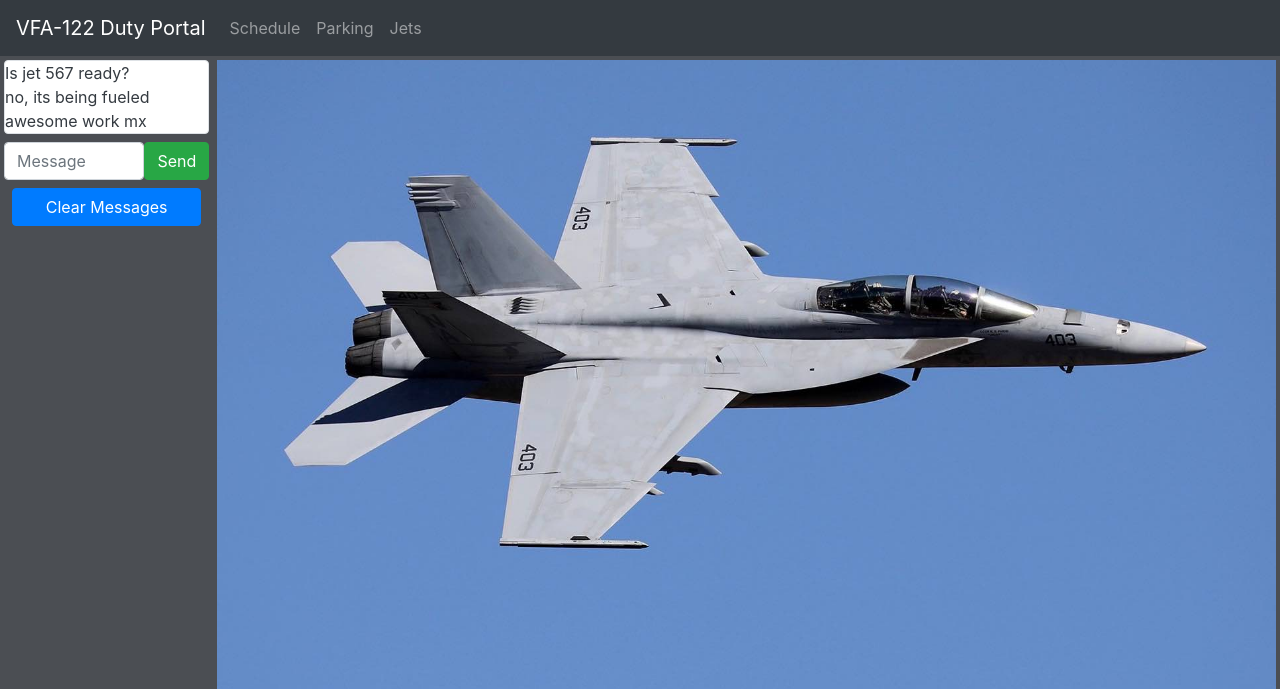
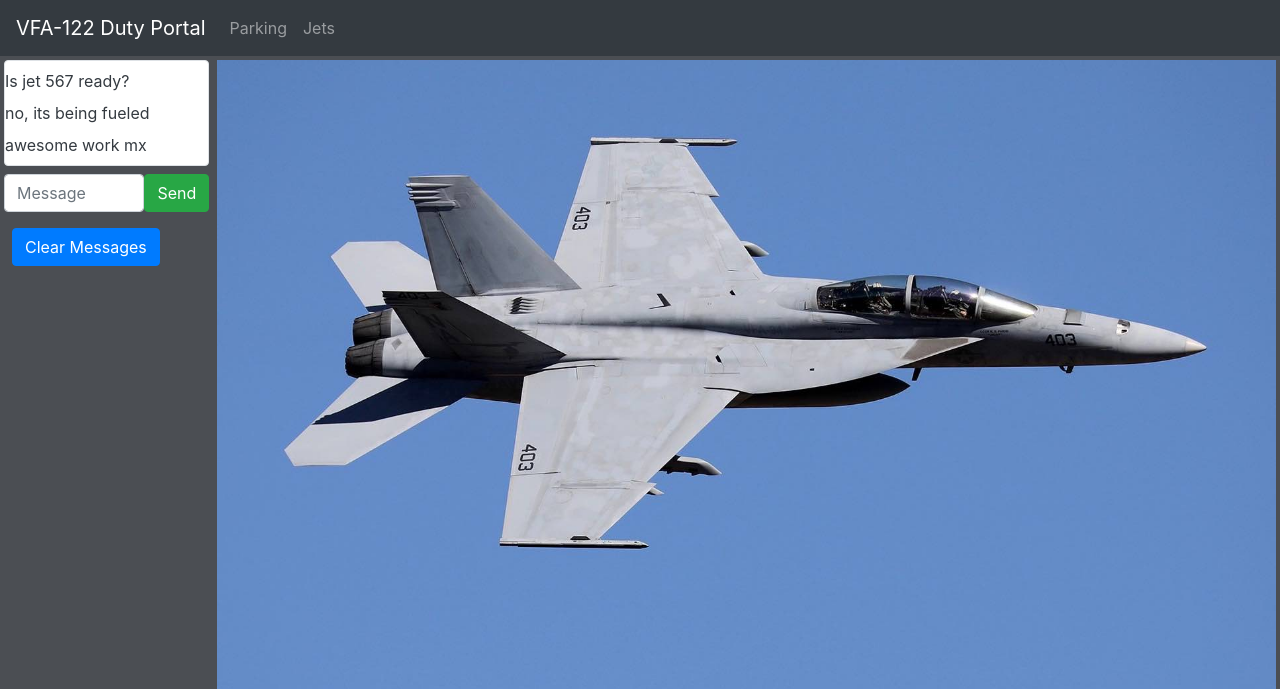
Before and after one commit to ender18g/122_Jets, a Flask app: page / in a window 1280 px wide. Shown: the top 689 px of the page. Run offline with Flask 2, Linux system fonts and the light colour scheme; some libraries are stand-ins or nearby versions.

Commit message:
added delete message button

```diff
--- a/app.py
+++ b/app.py
@@ -181,6 +181,14 @@ def add_message():
     global messages
     ## add on new messages to the message list
     messages.append(request.form.get("new_message"))
-    messages = messages[-25:]
+    messages = messages[-20:]
     cur_path = request.form.get("cur_path")
     return redirect(cur_path)
+
+@app.route("/message/delete",methods=['POST'])
+def delete_messages():
+    global messages
+    ## add on new messages to the message list
+    messages = []
+    cur_path = request.form.get("cur_path")
+    return redirect(cur_path)
--- a/templates/base.html
+++ b/templates/base.html
@@ -32,9 +32,9 @@
         </button>
         <div class="collapse navbar-collapse" id="navbarNav">
             <ul class="navbar-nav">
-                <li class="nav-item {%if request.path == '/schedule'%}active{%endif%}">
+                <!-- <li class="nav-item {%if request.path == '/schedule'%}active{%endif%}">
                     <a class="nav-link" href="/schedule">Schedule</a>
-                </li>
+                </li> -->
                 <li class="nav-item {%if request.path == '/parking'%}active{%endif%}"">
                     <a class="nav-link" href="/parking">Parking</a>
                 </li>
@@ -55,7 +55,7 @@
 
                     <div class="border rounded align-items-start bg-white text-dark">
                         {%for msg in messages%}
-                        <p class="m-0">{{msg}}</p>
+                        <p class="my-2 p-0">{{msg}}</p>
                         {%endfor%}
                     </div>
 
@@ -74,7 +74,10 @@
                             </div>
                         </div>
                     </form>
+                    <form class="mt-2" action="/message/delete" method="POST">
                     <button class="btn btn-primary btn-lsm m-2">Clear Messages</button>
+                    <input type="text" name="cur_path" class="d-none form-control" value="{{request.path}}" >
+                </form>
                 </div>
 
 
```
